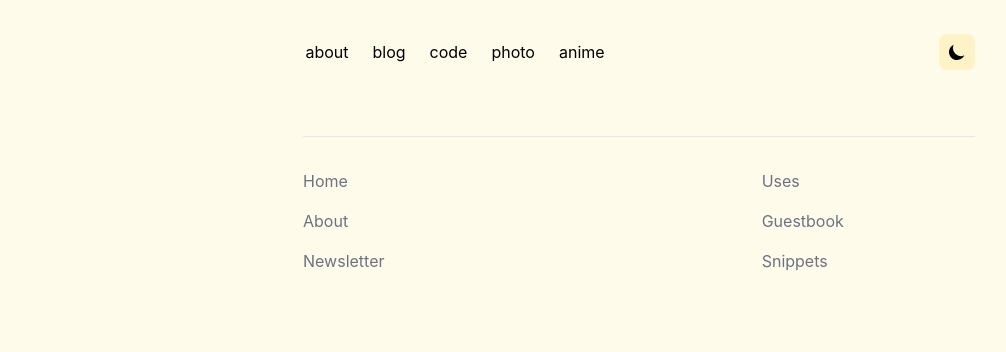
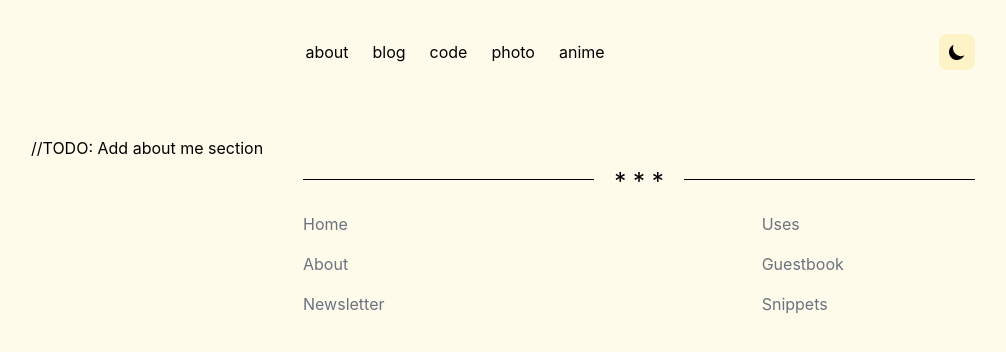
Before and after one commit to vinhocent/triho, a Next.js app: page / in a window 1280 px wide. Shown: the top 352 px of the page, without its empty margins (1-1007 px from the left). Built offline with nearby package versions, Linux system fonts and the light colour scheme.

Commit message:
added props for page component + stylize footer

```diff
--- a/components/footer.tsx
+++ b/components/footer.tsx
@@ -19,8 +19,19 @@ const Footer = () => {
 
   return (
     <footer className="flex flex-col justify-center items-start max-w-2xl mx-auto w-full mb-8">
-    <hr className="w-full border-1 border-gray-200 dark:border-gray-800 mb-8" />
-    <div className="w-full max-w-2xl grid grid-cols-1 gap-4 pb-16 sm:grid-cols-3">
+    {/* <hr className="w-full border-1 border-gray-200 dark:border-gray-800 mb-8  "/> */}
+
+    <div className="max-w-2xl mx-auto w-full  justify-center h-5 border-b-1px border-black dark:border-white text-2xl text-center ">
+        <span className="bg-amber-50 dark:bg-black px-5 position: relative -bottom-1.5">* * *</span>
+    </div>
+{/* `   <div className="w-full border-1 border-gray-200 dark:border-gray-800 mb-8 ">
+      <div className=" inset-0 flex items-center">
+        <div className="w-full border-b border-gray-300"></div>
+      </div>
+      <div className="relative flex justify-center-top">
+      </div>
+    </div>` */}
+    <div className="w-full max-w-2xl grid grid-cols-1 gap-4 pb-16 pt-8 sm:grid-cols-3">
       <div className="flex flex-col space-y-4">
         <Link
           href="/"
--- a/components/page.tsx
+++ b/components/page.tsx
@@ -6,18 +6,18 @@ import Footer from './footer'
 import styles from '../styles/Home.module.css'
 
 
-const Page = () => {
 
-  // useEffect only runs on the client, so now we can safely show the UI
+export default function  Page(props){
+  const { children, ...customMeta } = props;
 
   return (
     <div>
         <Header/>
+        {children}
+
         <Footer/>
       {/* <footer className={styles.footer}></footer> */}
     </div>
 
   )
 }
-
-export default Page
--- a/pages/blog.tsx
+++ b/pages/blog.tsx
@@ -6,7 +6,9 @@ import Page from '../components/page'
 export default function Blog() {
   return (
     <div>
-      <Page/>
+      <Page>
+      // TODO: add blog divs
+        </Page>
     </div>
 
   )
--- a/pages/index.tsx
+++ b/pages/index.tsx
@@ -14,8 +14,9 @@ export default function Home() {
       </Head>
 
 
-      <Page/>
-
+  <Page>
+    //TODO: Add about me section
+  </Page>
     </div>
   )
 }
--- a/tailwind.config.js
+++ b/tailwind.config.js
@@ -8,7 +8,13 @@ module.exports = {
   darkMode: 'class',
 
   theme: {
-    extend: {},
+    extend: {
+
+      borderWidth: {
+        '1px': '1px',
+      }
+
+    },
   },
   plugins: [],
 }
```
